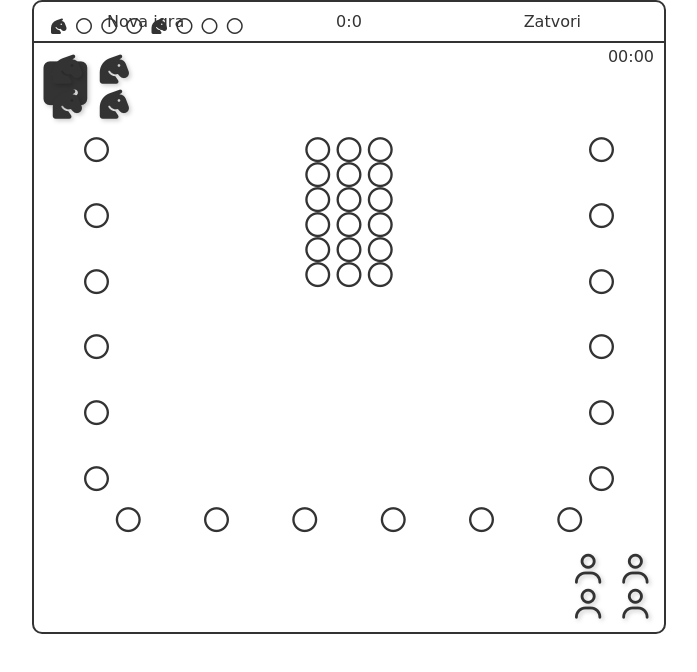
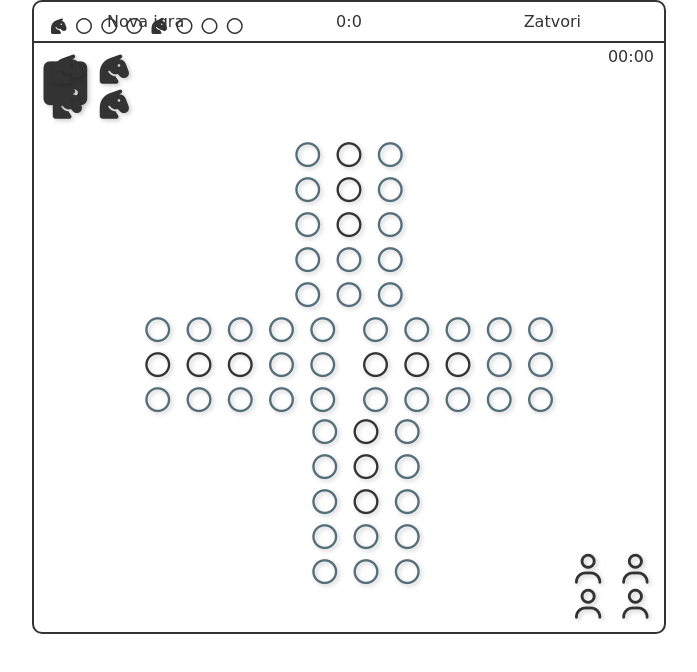
Before and after one commit to Marko9827/projekatZaFaks, a plain HTML site: page app/index.html in a window 1280 px wide. Shown: the whole page, without its empty margins (291-988 px from the left). Drawn offline with nearby package versions, Linux system fonts and the light colour scheme; a web font is replaced by a local one.

Commit message:
update UI

```diff
--- a/app/access/css/main.css
+++ b/app/access/css/main.css
@@ -1,6 +1,7 @@
 :root {
     --boja1: #333;
     --bela: #fff;
+    --bojPut: #546e7a;
 }
 
 * {
@@ -87,6 +88,9 @@ body {
 
 #tabla div-put i {
     font-size: 25px;
+    -webkit-filter: drop-shadow(2px 2px 2px rgba(0, 0, 0, 0.2)) !important;
+    enable-background: new 0 0 512 512 !important;
+  padding: 5px;
 }
 
 #tabla div-put div-i {
@@ -160,3 +164,32 @@ div-put div-i[data-ui="levo"] i {
     display: grid;
     position: unset;
 }
+
+div-put-coll[data-ul="left"] {
+    display: grid !important;
+    margin-left: 53px !important;
+    width: fit-content !important;
+    position: absolute;
+}
+
+div-put-coll[data-ul="right"] {
+    display: grid !important;
+    margin-right: 53px !important;
+    width: fit-content !important;
+    position: absolute;
+    right: 0px;
+}
+
+div-put-coll[data-ul="bottom"] {
+    position: absolute;
+    bottom: -57px;
+    left: 220px;
+}
+
+div-put-coll[data-ul="left"] div-i, div-put-coll[data-ul="right"] div-i {
+    display: inline-flex !important;
+}
+
+div-i .i-put {
+    color: var(--bojPut);
+}
--- a/app/index.html
+++ b/app/index.html
@@ -21,7 +21,8 @@
         <ul data-ul="opcije">
             <li>Nova igra</li>
             <li><span id="rezlutat">0:0</span><br>
-            <span id="vremeigre">00:00</span></li>
+                <span id="vremeigre">00:00</span>
+            </li>
             <li>Zatvori</li>
         </ul>
 
@@ -55,60 +56,110 @@
             </kuca2>
         </div-kucice>
         <div-put>
-            <div-put-coll>
+            <div-put-coll data-ul="top">
                 <div-i data-ui="left">
-                <i class="far fa-circle"></i>
-                <i class="far fa-circle"></i>
-                <i class="far fa-circle"></i>
-                <i class="far fa-circle"></i>
-                <i class="far fa-circle"></i>
-                <i data-id="round" class="far fa-circle"></i>
+                    <i class="i-put far fa-circle"></i>
+                    <i class="i-put far fa-circle"></i>
+                    <i class="i-put far fa-circle"></i>
+                    <i class="i-put far fa-circle"></i>
+                    <i data-id="round" class="i-put far fa-circle"></i>
 
                 </div-i>
                 <div-i data-ui="center">
                     <i class="far fa-circle"></i>
                     <i class="far fa-circle"></i>
                     <i class="far fa-circle"></i>
-                <i class="far fa-circle"></i>
-                <i class="far fa-circle"></i>
-                <i data-id="round" class="far fa-circle"></i>
+                    <i class="i-put far fa-circle"></i>
+                    <i data-id="round" class="i-put far fa-circle"></i>
 
                 </div-i>
                 <div-i data-ui="right">
+                    <i class="i-put far fa-circle"></i>
+                    <i class="i-put far fa-circle"></i>
+                    <i class="i-put far fa-circle"></i>
+                    <i class="i-put far fa-circle"></i>
+                    <i data-id="round" class="i-put far fa-circle"></i>
+
+                </div-i>
+            </div-put-coll>
+            <div-put-coll data-ul="bottom">
+                <div-i data-ui="left">
+                    <i class="i-put far fa-circle"></i>
+                    <i class="i-put far fa-circle"></i>
+                    <i class="i-put far fa-circle"></i>
+                    <i class="i-put far fa-circle"></i>
+                    <i data-id="round" class="i-put far fa-circle"></i>
+
+                </div-i>
+                <div-i data-ui="center">
                     <i class="far fa-circle"></i>
                     <i class="far fa-circle"></i>
                     <i class="far fa-circle"></i>
-                <i class="far fa-circle"></i>
-                <i class="far fa-circle"></i>
-                <i data-id="round" class="far fa-circle"></i>
+                    <i class="i-put far fa-circle"></i>
+                    <i data-id="round" class="i-put far fa-circle"></i>
+
+                </div-i>
+                <div-i data-ui="right">
+                    <i class="i-put far fa-circle"></i>
+                    <i class="i-put far fa-circle"></i>
+                    <i class="i-put far fa-circle"></i>
+                    <i class="i-put far fa-circle"></i>
+                    <i data-id="round" class="i-put far fa-circle"></i>
 
                 </div-i>
             </div-put-coll>
+            <div-put-coll data-ul="left">
+                <div-i data-ui="left">
+                    <i class="i-put far fa-circle"></i>
+                    <i class="i-put far fa-circle"></i>
+                    <i class="i-put far fa-circle"></i>
+                    <i class="i-put far fa-circle"></i>
+                    <i data-id="round" class="i-put far fa-circle"></i>
 
-            <div-i data-ui="levo">
+                </div-i>
+                <div-i data-ui="center">
                     <i class="far fa-circle"></i>
                     <i class="far fa-circle"></i>
                     <i class="far fa-circle"></i>
-                <i class="far fa-circle"></i>
-                <i class="far fa-circle"></i>
-                <i data-id="round" class="far fa-circle"></i>
+                    <i class="i-put far fa-circle"></i>
+                    <i data-id="round" class="i-put far fa-circle"></i>
+
                 </div-i>
-            <div-i data-ui="desno">
+                <div-i data-ui="right">
+                    <i class="i-put far fa-circle"></i>
+                    <i class="i-put far fa-circle"></i>
+                    <i class="i-put far fa-circle"></i>
+                    <i class="i-put far fa-circle"></i>
+                    <i data-id="round" class="i-put far fa-circle"></i>
+
+                </div-i>
+            </div-put-coll>
+            <div-put-coll data-ul="right">
+                <div-i data-ui="left">
+                    <i class="i-put far fa-circle"></i>
+                    <i class="i-put far fa-circle"></i>
+                    <i class="i-put far fa-circle"></i>
+                    <i class="i-put far fa-circle"></i>
+                    <i data-id="round" class="i-put far fa-circle"></i>
+
+                </div-i>
+                <div-i data-ui="center">
                     <i class="far fa-circle"></i>
                     <i class="far fa-circle"></i>
                     <i class="far fa-circle"></i>
-                <i class="far fa-circle"></i>
-                <i class="far fa-circle"></i>
-                <i data-id="round" class="far fa-circle"></i>
+                    <i class="i-put far fa-circle"></i>
+                    <i data-id="round" class="i-put far fa-circle"></i>
+
                 </div-i>
-            <div-i data-ui="dole">
-                <i class="far fa-circle"></i>
-                <i class="far fa-circle"></i>
-                <i class="far fa-circle"></i>
-                <i class="far fa-circle"></i>
-                <i class="far fa-circle"></i>
-                <i data-id="round" class="far fa-circle"></i>
+                <div-i data-ui="right">
+                    <i class="i-put far fa-circle"></i>
+                    <i class="i-put far fa-circle"></i>
+                    <i class="i-put far fa-circle"></i>
+                    <i class="i-put far fa-circle"></i>
+                    <i data-id="round" class="i-put far fa-circle"></i>
+
                 </div-i>
+            </div-put-coll>
         </div-put>
         <div-StatusIgre></div-StatusIgre>
     </div>
```
Lines whose indentation alone changed are shown as unchanged.
